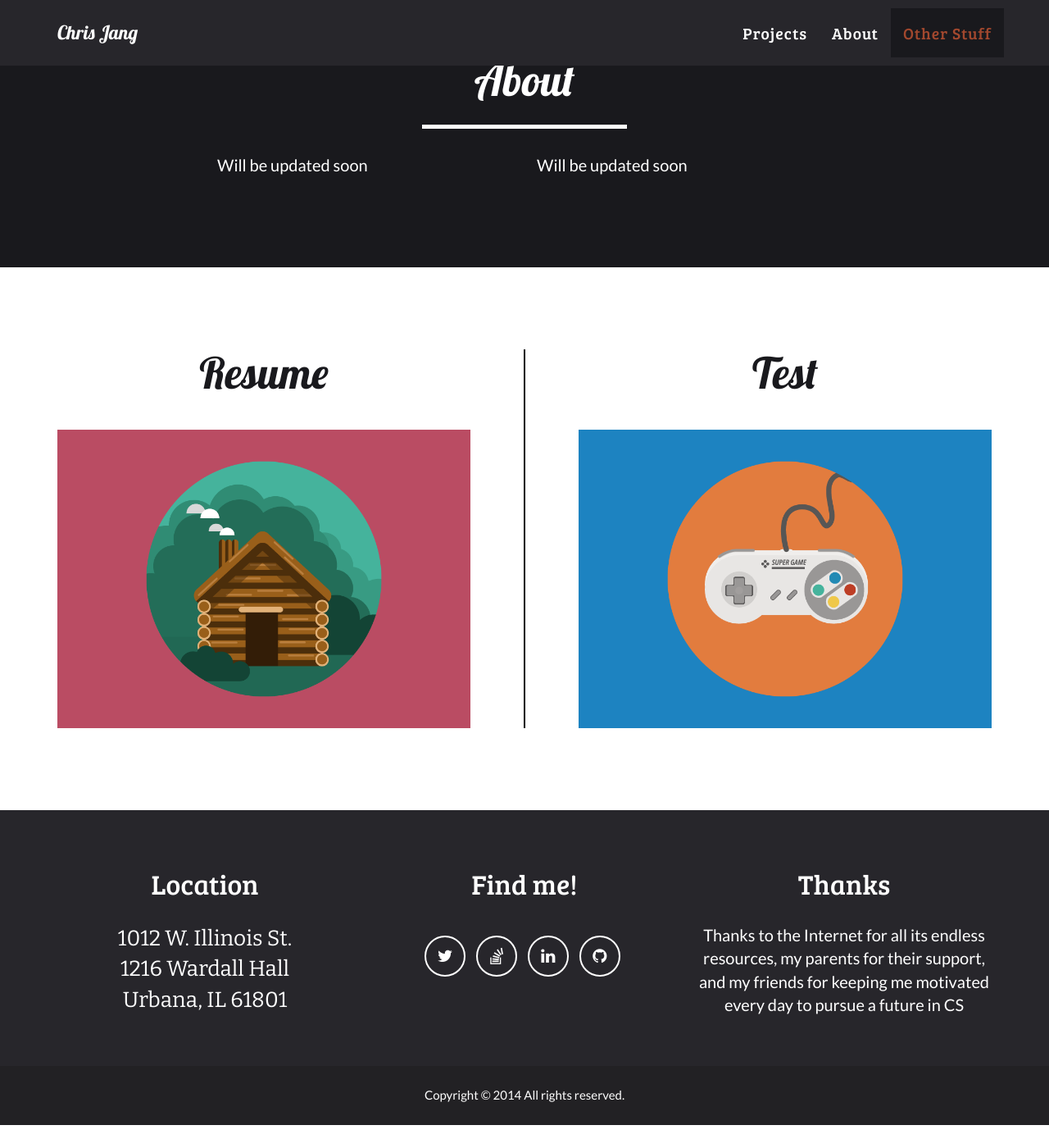
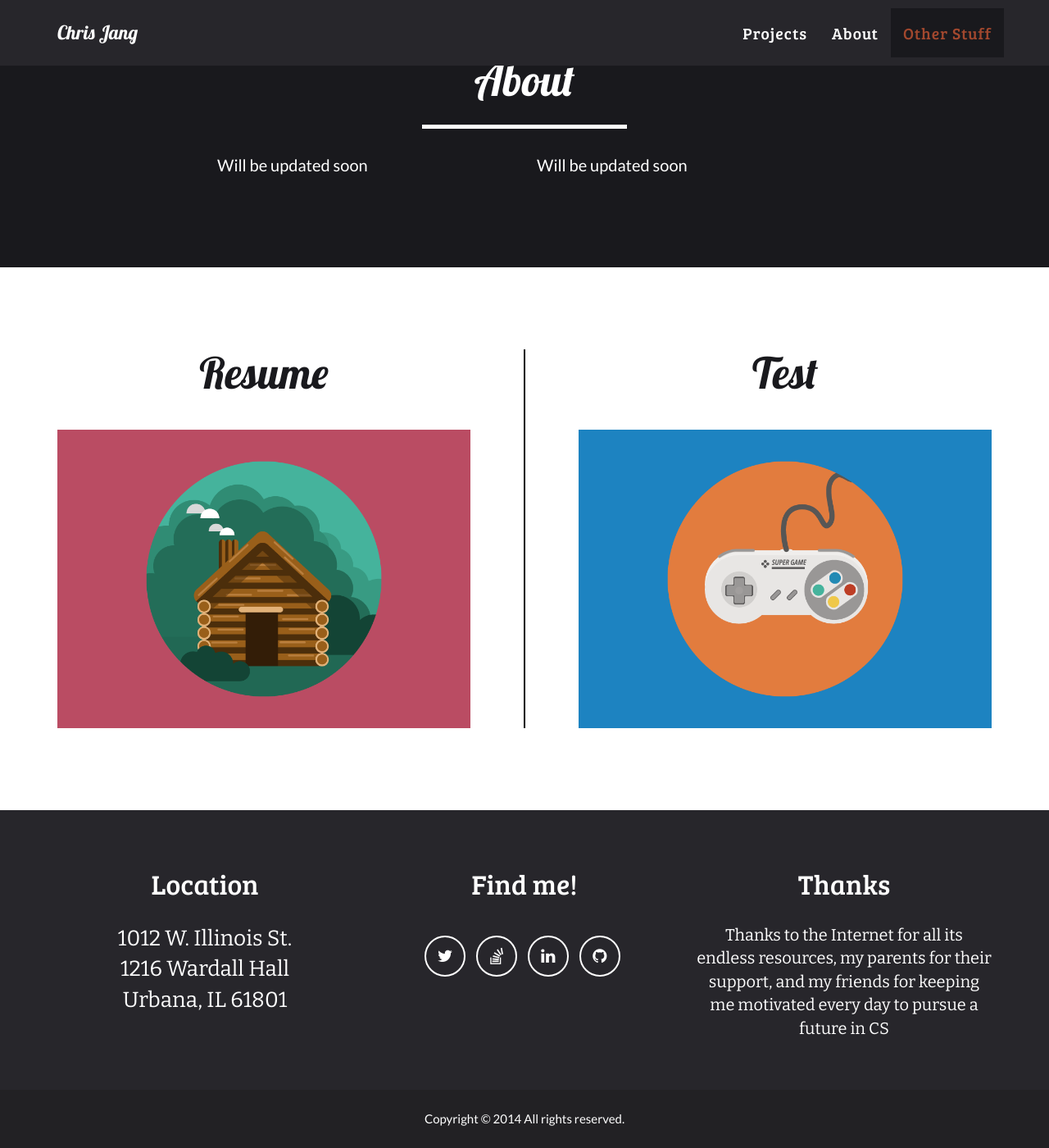
Before and after one commit to cjang5/cjang5.github.io, a Jekyll site: the page built from index.html, in a window 1280 px wide and 1400 px high, scrolled down 1771 px. Shown: the whole window at 82% size. Built offline with Jekyll 4.4.1, drawn with Linux system fonts in a browser that asks for light colours; before the commit the page ends 3143 px from its top, so only the background shows below that.

Commit message:
Created rule for Thanks section

```diff
--- a/_includes/css/main.css
+++ b/_includes/css/main.css
@@ -460,6 +460,10 @@ footer .footer-col .address { /* Address <p> under Location in footer */
     font-size: 1.75em;
 }
 
+footer .footer-col .thanks { /* Thanks section in footer */
+    font-family: 'Bitter', sans-serif;
+}
+
 footer .footer-below {
     padding: 25px 0;
     background-color: #{{ site.color.secondary-dark }};
--- a/_includes/footer.html
+++ b/_includes/footer.html
@@ -24,7 +24,7 @@
                     </div>
                     <div class="footer-col col-md-4">
                         <h3>Thanks</h3>
-                            <p>
+                            <p class="thanks">
 				Thanks to the Internet for all its endless resources, my parents for their support, and my friends for keeping me motivated every day to pursue a future in CS
 			    </p>
                     </div>
```
